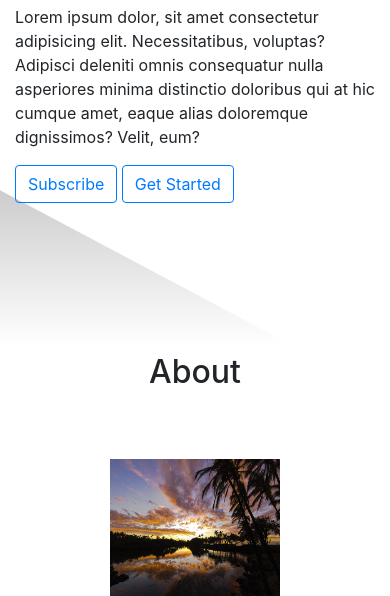
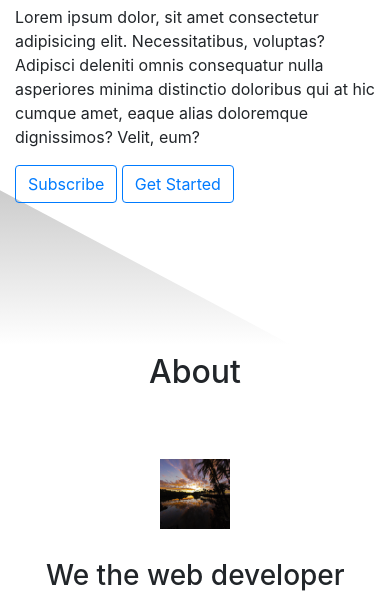
Before and after one commit to abcdamit44/bootstrapweb, a plain HTML site: page index.html in a window 390 px wide. Shown: the part 491-1087 px from the top of the page. Drawn offline with nearby package versions, Linux system fonts and the light colour scheme; files whose address does not match are found by name.

Commit message:
Resposive intro image

```diff
--- a/style.css
+++ b/style.css
@@ -98,3 +98,12 @@ form input, textarea {
     height: 100%;
     width: 100%;
 }
+@media(max-width:768px){
+    .images {
+        padding: 30px;
+        width: 130px;
+        height: 130px;
+        border-radius: 10px;
+        border: 5px soild black;
+    }
+}
```
